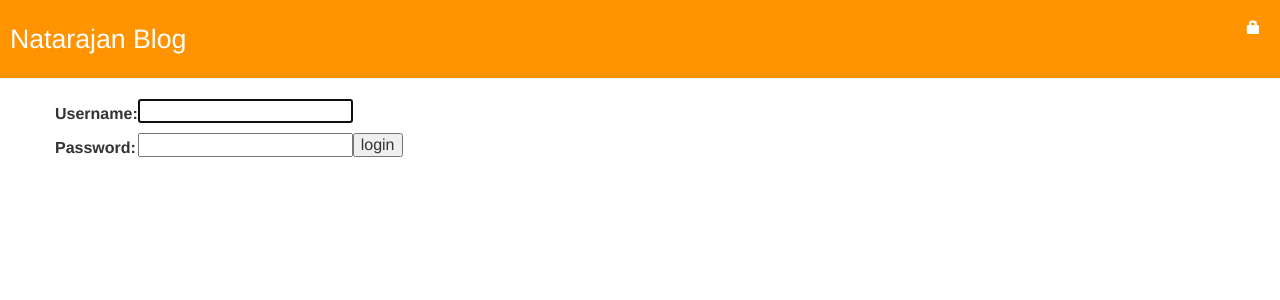
After one commit to nk07516/my-first-blog, a Django app: page /accounts/login/ in a window 1280 px wide. The commit adds this page. Shown: the top 300 px of the page. Run offline with Django 3.2, Linux system fonts and the light colour scheme; some libraries are stand-ins or nearby versions.

Commit message:
Final Push from extenstion tutorial

```diff
--- a/blog/admin.py
+++ b/blog/admin.py
@@ -1,4 +1,5 @@
 from django.contrib import admin
-from .models import Post
+from .models import Post, Comment
 # Register your models here.
 admin.site.register(Post)
+admin.site.register(Comment)
--- a/blog/static/css/blog.css
+++ b/blog/static/css/blog.css
@@ -1,16 +1,27 @@
 .page-header {
     background-color: #ff9400;
     margin-top: 0;
-    padding: 20px 20px 20px 40px;
+    padding: 20px 10px 20px 10px;
 }
 
 .page-header h1, .page-header h1 a, .page-header h1 a:visited, .page-header h1 a:active {
     color: #ffffff;
-    font-size: 36pt;
+    font-size: 20pt;
     text-decoration: none;
 }
+
+.logo {
+    color: #ffffff;
+    font-size: 20pt;
+    text-decoration: none;
+}
+
 .content {
     margin-left: 40px;
+}
+
+.comment {
+    margin: 20px 0px 20px 20px;
 }
 
 h1, h2, h3, h4 {
@@ -18,12 +29,16 @@ h1, h2, h3, h4 {
 }
 
 .date {
-    float: none;
     color: #828282;
 }
 
 .save {
     float: right;
+}
+
+
+input {
+  margin-bottom: 10px;
 }
 
 .post-form textarea, .post-form input {
@@ -33,8 +48,8 @@ h1, h2, h3, h4 {
 .top-menu, .top-menu:hover, .top-menu:visited {
     color: #ffffff;
     float: right;
-    font-size: 26pt;
-    margin-right: 20px;
+    font-size: 10pt;
+    margin-right: 10px;
 }
 
 .post {
--- a/blog/templates/blog/base.html
+++ b/blog/templates/blog/base.html
@@ -10,10 +10,15 @@
 
     <body>
         <div class="page-header">
+            <a href="{% url 'post_list' %}" class = "logo">Natarajan Blog</a>
             {% if user.is_authenticated %}
+                <small class="top-menu">Hello {{ user.username }} (<a href="{% url 'logout' %}">Log out</a>)</small>
+                <a href="{% url 'post_list' %}" class = "top-menu"> <span class="glyphicon glyphicon-home"> </span> </a>
                 <a href="{% url 'post_new' %}" class="top-menu"><span class="glyphicon glyphicon-plus"></span></a>
+                <a href="{% url 'post_draft_list' %}" class = "top-menu"> <span class="glyphicon glyphicon-edit"> </span> </a>
+            {% else %}
+                <a href = "{% url 'login' %}" class ="top-menu"> <span class="glyphicon glyphicon-lock"> </span> </a>
             {% endif %}
-            <h1><a href="">Django Girls Blog</a></h1>
         </div>
 
         <div class = "content container">
--- a/blog/templates/blog/post_list.html
+++ b/blog/templates/blog/post_list.html
@@ -8,6 +8,7 @@
               </div>
               <h1> <a href="{% url 'post_detail' pk=post.pk %}"> {{ post.title }} </a></h1>
               <p> {{ post.text | truncatechars:250 | linebreaksbr}} </P>
+              <a href="{% url 'post_detail' pk=post.pk %}">Comments: {{ post.approved_comments.count }}</a>
           </div>
       {% endfor %}
 {% endblock %}
--- /dev/null
+++ b/blog/templates/registration/login.html
@@ -0,0 +1,25 @@
+{% extends 'blog/base.html' %}
+
+{% block content %}
+      {% if form.errors %}
+          <p>Your username and password didn't match. Please try again.</p>
+      {% endif %}
+
+      <form method="post" action="{% url 'login' %}" >
+      {% csrf_token %}
+          <table>
+          <tr>
+              <td>{{ form.username.label_tag }}</td>
+              <td>{{ form.username }}</td>
+          </tr>
+          <tr>
+              <td>{{ form.password.label_tag }}</td>
+              <td>{{ form.password }}</td>
+              <td> <input type="submit" value="login" /> </td>
+              <td> <input type="hidden" name="next" value="{{ next }}" /> </td>
+          </tr>
+          </table>
+
+
+      </form>
+{% endblock %}
--- a/blog/urls.py
+++ b/blog/urls.py
@@ -6,4 +6,10 @@ urlpatterns = [
     url(r'^post/(?P<pk>\d+)/$', views.post_detail, name='post_detail'),
     url(r'^post/new/$',views.post_new, name='post_new'),
     url(r'^post/(?P<pk>\d+)/Edit/$', views.post_edit, name='post_edit1'),
+    url(r'^drafts/$', views.post_draft_list, name='post_draft_list'),
+    url(r'^post/(?P<pk>\d+)/publish/$', views.post_publish, name='post_publish'),
+    url(r'^post/(?P<pk>\d+)/remove/$', views.post_remove, name='post_remove'),
+    url(r'^post/(?P<pk>\d+)/comment/$',views.add_comment_to_post, name='add_comment_to_post'),
+    url(r'^comment/(?P<pk>\d+)/remove/$', views.remove_comment, name='comment_remove'),
+    url(r'^comment/(?P<pk>\d+)/approve/$', views.ok_comment, name='comment_approve'),
 ]
--- a/mysite/settings.py
+++ b/mysite/settings.py
@@ -23,7 +23,7 @@ BASE_DIR = os.path.dirname(os.path.dirname(os.path.abspath(__file__)))
 SECRET_KEY = '5=j3rp=jna@=bxj)uz(jtgx)(@%=&!&9ca((lmh1h7n!ce19ks'
 
 # SECURITY WARNING: don't run with debug turned on in production!
-DEBUG = True
+DEBUG = False
 
 #ALLOWED_HOSTS = []
 ALLOWED_HOSTS = ['127.0.0.1', '.pythonanywhere.com']
@@ -120,3 +120,5 @@ USE_TZ = True
 
 STATIC_URL = '/static/'
 STATIC_ROOT = os.path.join(BASE_DIR, 'static')
+
+LOGIN_REDIRECT_URL = '/'
--- a/mysite/urls.py
+++ b/mysite/urls.py
@@ -16,7 +16,12 @@ Including another URLconf
 from django.conf.urls import include, url
 from django.contrib import admin
 
+from django.contrib.auth import views
+
+
 urlpatterns = [
-    url(r'^admin/', admin.site.urls),
+    url(r'^secured/admin', admin.site.urls),
+    url(r'^accounts/login/$', views.login, name='login'),
+    url(r'^accounts/logout/$', views.logout, name='logout', kwargs={'next_page': '/'}),
     url(r'', include('blog.urls')),
 ]
```
Also changed, not shown: blog/forms.py (+7 -1 lines), blog/models.py (+17 -0 lines), blog/templates/blog/add_comment_to_post.html (added, +9 -0 lines), blog/templates/blog/post_detail.html (+35 -2 lines), blog/templates/blog/post_draft_list.html (added, +11 -0 lines), blog/views.py (+51 -4 lines), blog/migrations/0002_comment.py (added), blog/migrations/0003_auto_20170204_1724.py (added).
